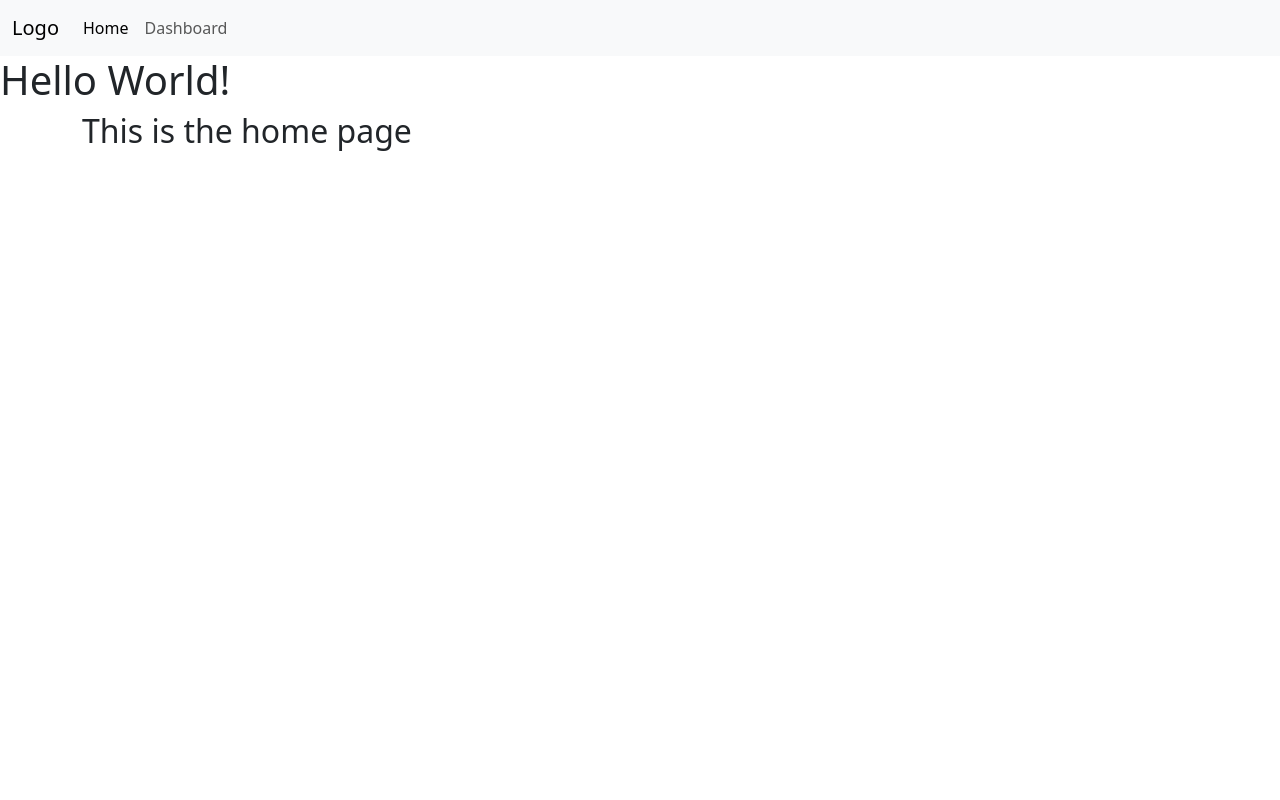
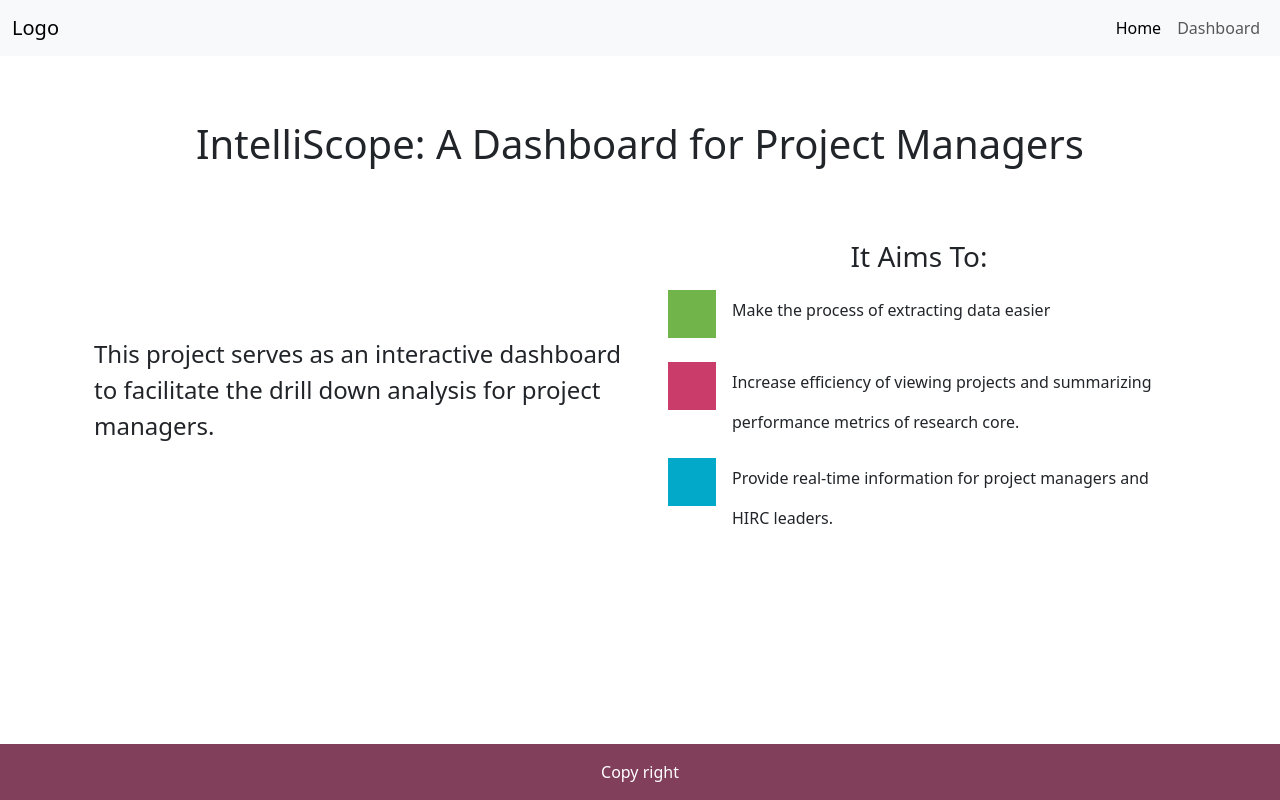
Before and after one commit to AipuAmeh/hirc-internship-project, a Flask app: page / in a window 1280 px wide. Run offline with Flask 3, Linux system fonts and the light colour scheme.

Commit message:
created css folder in static folder, created css file, styled homepage like figma mockup

```diff
--- /dev/null
+++ b/project/static/css/styles.css
@@ -0,0 +1,65 @@
+:root {
+    --deepBurgundy: #813F5C;
+    --watermelonGreen: #71B54A;
+    --summerPink: #CA3C6A;
+    --twinkleBlue: #03A9C9;
+    --pearl: #EDF0EF;
+    --gray: #605A5C;
+
+}
+/* Base.html */
+footer {
+padding: 1em;
+  width: 100%;
+  margin-top: auto;
+  position: fixed;
+  left: 0;
+  bottom: 0;
+  width: 100%;
+  background-color: var(--deepBurgundy);
+  color: white;
+  text-align: center;
+}
+
+.nav-item{
+    font-size: 1em;
+}
+/* Home.html */
+.site-title {
+    margin-top: 4rem;
+}
+
+.project-desc {
+    margin-top: 10rem;
+    font-size: 1.5rem;
+}
+
+.project-list {
+    margin-top: 4rem;
+}
+
+.marker-box {
+    width: 7%;
+    height: 50%;
+    padding: 1.5rem;
+}
+
+#box-1 {
+    background-color: var(--watermelonGreen);
+}
+
+#box-2 {
+    background-color: var(--summerPink);
+}
+
+#box-3 {
+    background-color: var(--twinkleBlue);
+}
+
+.marker-text {
+    line-height: 2.5;
+}
+
+li {
+    font-size: 1.5rem;
+}
--- a/project/templates/base.html
+++ b/project/templates/base.html
@@ -5,6 +5,7 @@
     <meta name="viewport" content="width=device-width, initial-scale=1.0">
     <title>IntelliScope</title>
     <link href="https://cdn.jsdelivr.net/npm/bootstrap@5.3.6/dist/css/bootstrap.min.css" rel="stylesheet" integrity="sha384-4Q6Gf2aSP4eDXB8Miphtr37CMZZQ5oXLH2yaXMJ2w8e2ZtHTl7GptT4jmndRuHDT" crossorigin="anonymous">
+     <link rel="stylesheet" href="{{ url_for('static', filename='css/styles.css') }}">
 </head>
 <body>
     <nav class="navbar navbar-expand-lg bg-body-tertiary">
@@ -13,7 +14,7 @@
     <button class="navbar-toggler" type="button" data-bs-toggle="collapse" data-bs-target="#navbarNav" aria-controls="navbarNav" aria-expanded="false" aria-label="Toggle navigation">
       <span class="navbar-toggler-icon"></span>
     </button>
-    <div class="collapse navbar-collapse" id="navbarNav">
+    <div class="collapse navbar-collapse d-flex flex-row-reverse" id="navbarNav">
       <ul class="navbar-nav">
         <li class="nav-item">
           <a class="nav-link active" aria-current="page" href="/">Home</a>
@@ -25,11 +26,11 @@
     </div>
   </div>
 </nav>
-    <h1>Hello World!</h1>
     <div class="container">
         {% block content %}
         {% endblock %}
     </div>
     <script src="https://cdn.jsdelivr.net/npm/bootstrap@5.3.6/dist/js/bootstrap.bundle.min.js" integrity="sha384-j1CDi7MgGQ12Z7Qab0qlWQ/Qqz24Gc6BM0thvEMVjHnfYGF0rmFCozFSxQBxwHKO" crossorigin="anonymous"></script>
+    <footer>Copy right</footer>
 </body>
 </html>
--- a/project/templates/home.html
+++ b/project/templates/home.html
@@ -1,6 +1,32 @@
 {% extends "base.html" %}
 
 {% block content %}
+<div>
+    <h1 align="center" class="site-title">IntelliScope: A Dashboard for Project Managers</h1>
+    <div class="container-fluid text-center">
+        <div class="row">
+            <div class="col project-desc text-start">
+                <p>This project serves as an interactive dashboard to facilitate the drill down analysis for project
+                    managers.</p>
+            </div>
+            <div class="col project-list">
+                <h3 class="mb-3">It Aims To:</h3>
+                <div class="d-flex flex-row mb-3">
+                    <div class="marker-box mx-3" id="box-1"></div>
+                    <p class="text-star marker-text">Make the process of extracting data easier</p>
+                </div>
+                <div class="d-flex flex-row">
+                    <div class="marker-box mx-3" id="box-2"></div>
+                    <p class="text-start marker-text">Increase efficiency of viewing projects and summarizing performance metrics of
+                        research core.</p>
+                </div>
+                <div class="d-flex flex-row">
+                    <div class="marker-box mx-3" id="box-3"></div>
+                    <p class="text-start marker-text">Provide real-time information for project managers and HIRC leaders.</p>
+                </div>
+            </div>
+        </div>
+    </div>
+</div>
 
-<h2>This is the home page</h2>
 {% endblock %}
```
